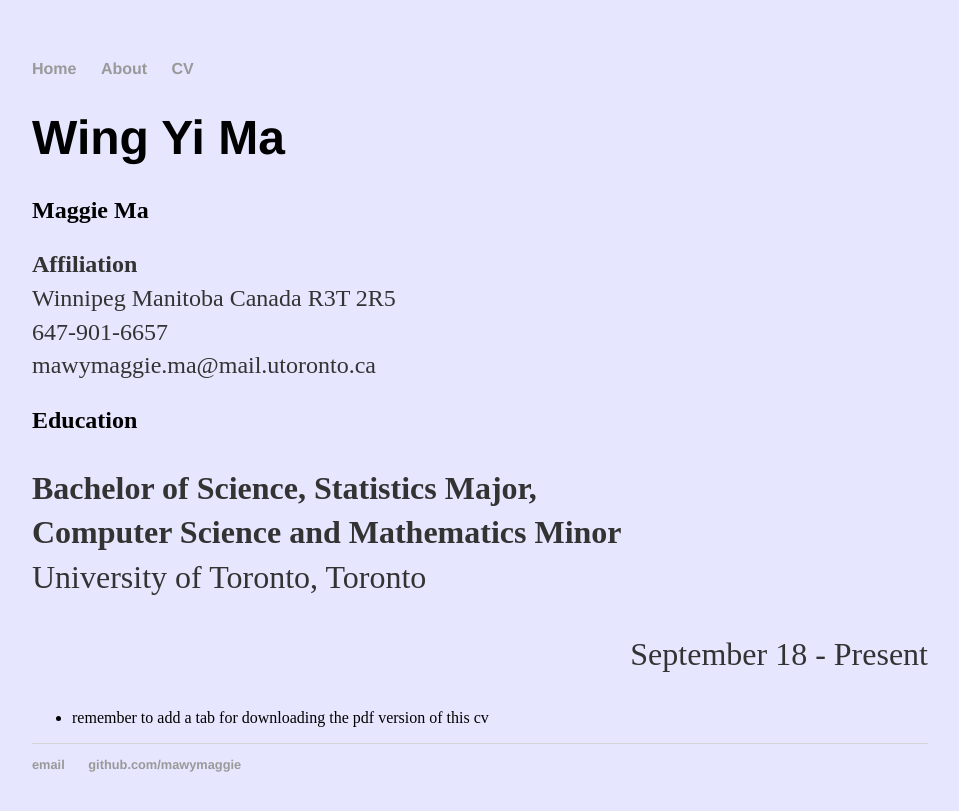
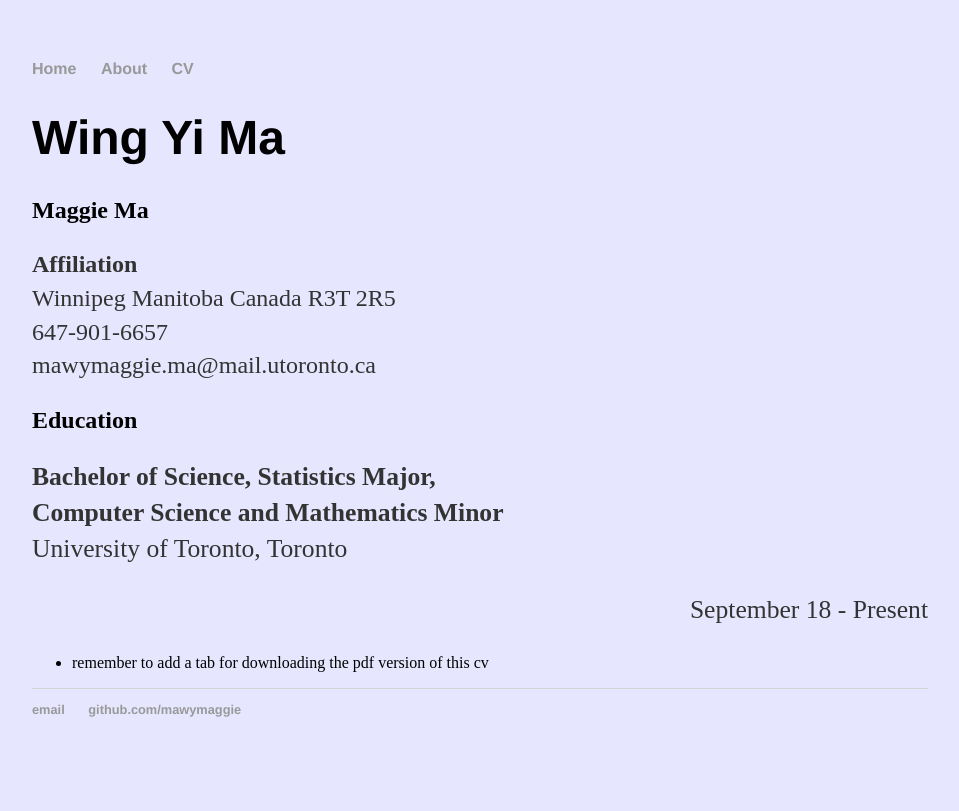
Before and after one commit to mawymaggie/mawymaggie.github.io, a Jekyll site: the page built from cv/index.html, in a window 1280 px wide. Shown: the top 811 px of the page, without its empty margins (160-1119 px from the left). Built offline with Jekyll 4.4.1, drawn with Linux system fonts in a browser that asks for light colours.

Commit message:
Update index.html

```diff
--- a/cv/index.html
+++ b/cv/index.html
@@ -8,8 +8,8 @@
         <h2>Maggie Ma</h2>
         <p><b>Affiliation</b><br/> Winnipeg Manitoba Canada R3T 2R5<br/>647-901-6657<br/> mawymaggie.ma@mail.utoronto.ca</p>
         <h2>Education</h2>
-        <p align="left" style="font-size:2.5vw"><b>Bachelor of Science, Statistics Major,<br/> Computer Science and Mathematics Minor</b><br/> University of Toronto, Toronto<br/></p>
-        <p align="right" style="font-size:2.5vw">September 18 - Present<p>
+        <p align="left" style="font-size:2vw"><b>Bachelor of Science, Statistics Major,<br/> Computer Science and Mathematics Minor</b><br/> University of Toronto, Toronto<br/></p>
+        <p align="right" style="font-size:2vw">September 18 - Present<p>
 
         <ul>
         <li> remember to add a tab for downloading the pdf version of this cv </li>
```
